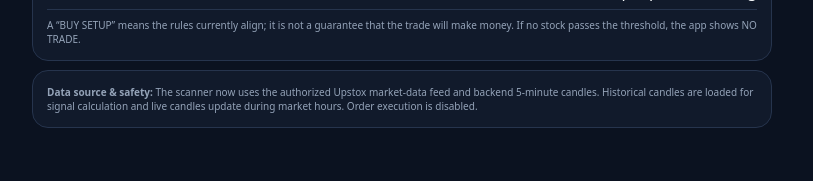
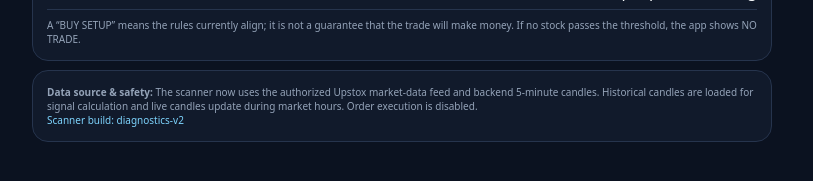
Before and after one commit to rp8238202572-lab/Intraday-Scanner, a plain HTML site: page index.html in a window 1280 px wide. Shown: the part 785-966 px from the top of the page, without its empty margins (238-1051 px from the left). Drawn offline with Linux system fonts and the light colour scheme.

Commit message:
Mark diagnostics build version in scanner UI

```diff
--- a/index.html
+++ b/index.html
@@ -36,7 +36,7 @@
 <div class="row"><span>Risk</span><span>ATR-based stop + position sizing</span></div>
 <div class="tiny" style="margin-top:8px">A “BUY SETUP” means the rules currently align; it is not a guarantee that the trade will make money. If no stock passes the threshold, the app shows NO TRADE.</div>
 </div>
-<div class="card tiny"><b>Data source & safety:</b> The scanner now uses the authorized Upstox market-data feed and backend 5-minute candles. Historical candles are loaded for signal calculation and live candles update during market hours. Order execution is disabled.</div>
+<div class="card tiny"><b>Data source & safety:</b> The scanner now uses the authorized Upstox market-data feed and backend 5-minute candles. Historical candles are loaded for signal calculation and live candles update during market hours. Order execution is disabled.<br><span class="blue">Scanner build: diagnostics-v2</span></div>
 </div>
 </div>
 <script>
```
